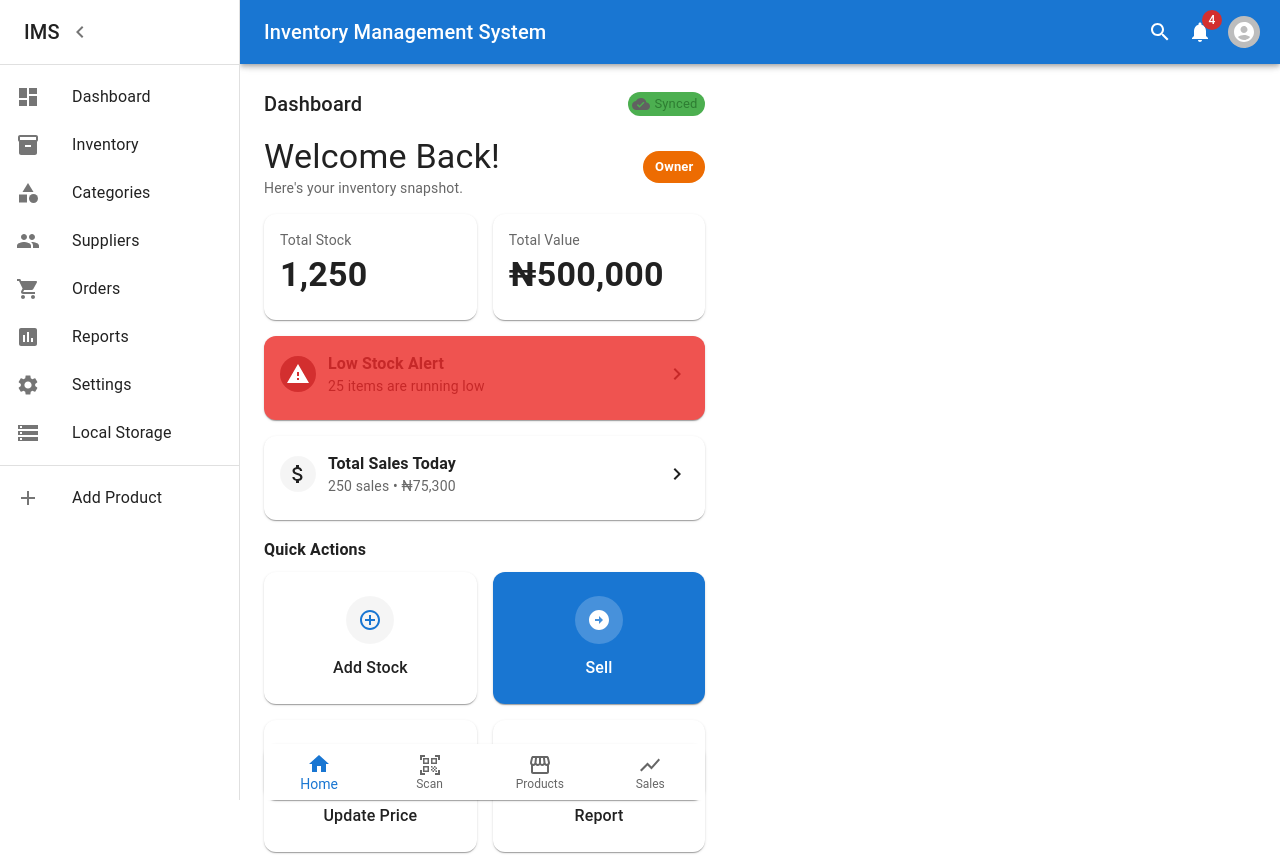
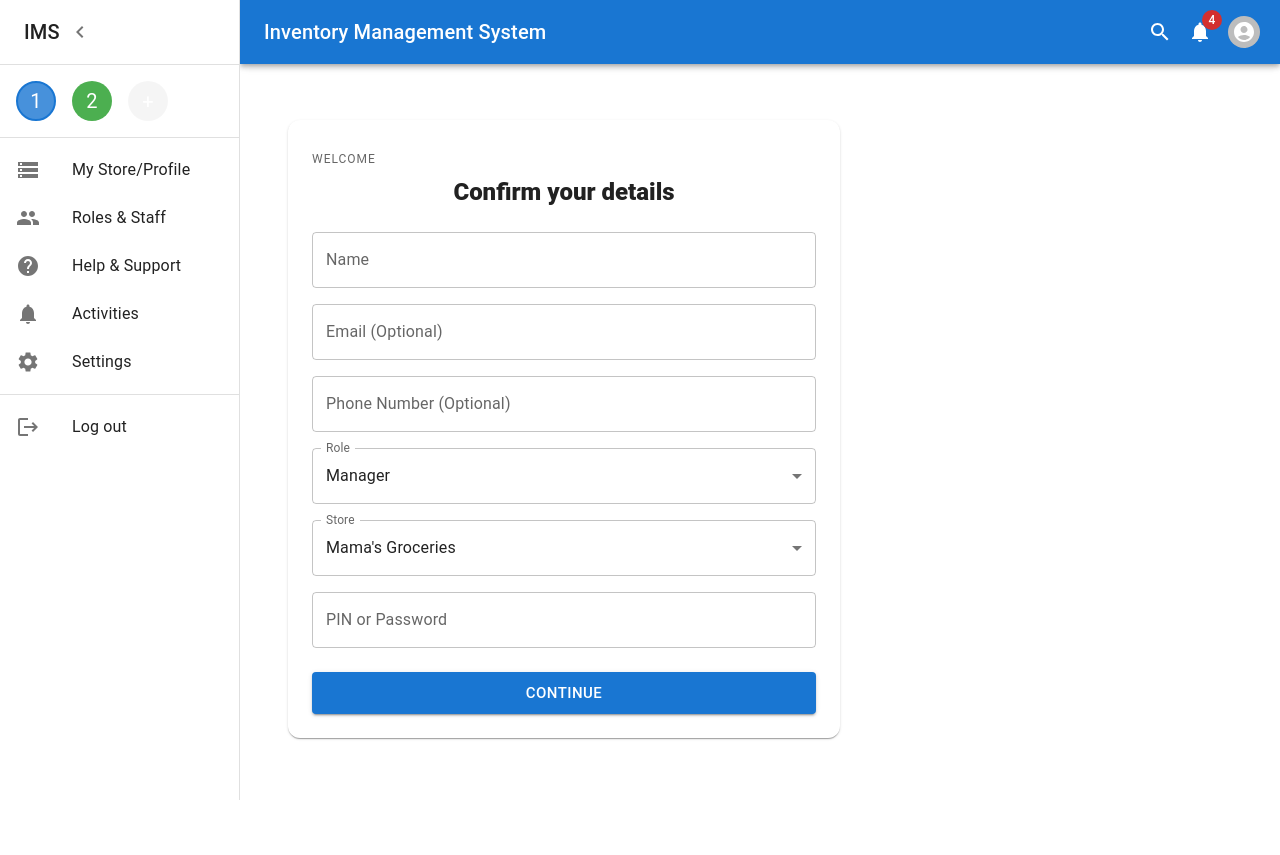
Before and after one commit to olarithecreator/IMS, a React (Create React App) app: page /dashboard/confirm-invite in a window 1280 px wide. Shown: the top 855 px of the page. After the commit the page ends 800 px from the top, so only its background shows below. Built offline with nearby package versions, Linux system fonts and the light colour scheme.

Commit message:
Owner menu (12.0) drawer UI; add AddStaff (15.0), ConfirmInvite (15.1), StaffPinLogin (15.2); routes wired; Roles & Staff links to Add Staff

```diff
--- a/src/App.js
+++ b/src/App.js
@@ -26,6 +26,9 @@ import Categories from './screens/Categories';
 import Suppliers from './screens/Suppliers';
 import Orders from './screens/Orders';
 import Settings from './screens/Settings';
+import AddStaff from './screens/AddStaff';
+import ConfirmInvite from './screens/ConfirmInvite';
+import StaffPinLogin from './screens/StaffPinLogin';
 import ProductDetails from './screens/ProductDetails';
 import AddProduct from './screens/AddProduct';
 import EditProduct from './screens/EditProduct';
@@ -81,6 +84,9 @@ function App() {
           {/* Roles and Staff Routes (14 to 15.2) */}
           <Route path="roles-staff/:step" element={<RolesAndStaff />} />
           <Route path="roles-staff" element={<RolesAndStaff />} />
+          <Route path="roles-staff/add" element={<AddStaff />} />
+          <Route path="confirm-invite" element={<ConfirmInvite />} />
+          <Route path="staff-login" element={<StaffPinLogin />} />
 
           {/* Help and Support Routes (16 to 17) */}
           <Route path="help-support/:step" element={<HelpAndSupport />} />
--- a/src/components/Layout.js
+++ b/src/components/Layout.js
@@ -34,6 +34,8 @@ import {
   Add,
   Search,
   Storage,
+  Help as HelpIcon,
+  Logout as LogoutIcon,
 } from '@mui/icons-material';
 
 const drawerWidth = 240;
@@ -200,27 +202,52 @@ function Layout() {
 				</IconButton>
 			</Toolbar>
 			<Divider />
+			{/* Stores row */}
+			<Box sx={{ display: 'flex', gap: 2, p: 2, alignItems: 'center', overflowX: 'auto' }}>
+				<Avatar sx={{ bgcolor: 'primary.light', border: '2px solid', borderColor: 'primary.main' }}>1</Avatar>
+				<Avatar sx={{ bgcolor: 'success.light' }}>2</Avatar>
+				<Avatar sx={{ bgcolor: 'action.hover' }}>+
+				</Avatar>
+			</Box>
+			<Divider />
 			<List>
-          {menuItems.map((item) => (
-            <ListItem key={item.text} disablePadding>
-              <ListItemButton
-                selected={location.pathname === item.path}
-                onClick={() => handleNavigation(item.path)}
-              >
-                <ListItemIcon>{item.icon}</ListItemIcon>
-                <ListItemText primary={item.text} />
+				<ListItem disablePadding>
+					<ListItemButton onClick={() => handleNavigation('/dashboard/profile')}>
+						<ListItemIcon><Storage /></ListItemIcon>
+						<ListItemText primary="My Store/Profile" />
 					</ListItemButton>
 				</ListItem>
-          ))}
+				<ListItem disablePadding>
+					<ListItemButton onClick={() => handleNavigation('/dashboard/roles-staff')}>
+						<ListItemIcon><People /></ListItemIcon>
+						<ListItemText primary="Roles & Staff" />
+					</ListItemButton>
+				</ListItem>
+				<ListItem disablePadding>
+					<ListItemButton onClick={() => handleNavigation('/dashboard/help-support')}>
+						<ListItemIcon><HelpIcon /></ListItemIcon>
+						<ListItemText primary="Help & Support" />
+					</ListItemButton>
+				</ListItem>
+				<ListItem disablePadding>
+					<ListItemButton onClick={() => handleNavigation('/dashboard/orders')}>
+						<ListItemIcon><Notifications /></ListItemIcon>
+						<ListItemText primary="Activities" />
+					</ListItemButton>
+				</ListItem>
+				<ListItem disablePadding>
+					<ListItemButton onClick={() => handleNavigation('/dashboard/settings')}>
+						<ListItemIcon><Settings /></ListItemIcon>
+						<ListItemText primary="Settings" />
+					</ListItemButton>
+				</ListItem>
 			</List>
 			<Divider />
 			<List>
 				<ListItem disablePadding>
-            <ListItemButton onClick={() => handleNavigation('/dashboard/add-product')}>
-              <ListItemIcon>
-                <Add />
-              </ListItemIcon>
-              <ListItemText primary="Add Product" />
+					<ListItemButton onClick={() => handleNavigation('/logout')}>
+						<ListItemIcon><LogoutIcon /></ListItemIcon>
+						<ListItemText primary="Log out" />
 					</ListItemButton>
 				</ListItem>
 			</List>
--- /dev/null
+++ b/src/screens/AddStaff.js
@@ -0,0 +1,64 @@
+import React, { useState } from 'react';
+import { Box, Typography, Container, Paper, TextField, RadioGroup, FormControlLabel, Radio, Checkbox, FormGroup, Select, MenuItem, InputLabel, FormControl, Button } from '@mui/material';
+
+function AddStaff() {
+  const [name, setName] = useState('');
+  const [phone, setPhone] = useState('');
+  const [roleType, setRoleType] = useState('clerk');
+  const [customRole, setCustomRole] = useState('');
+  const [permissions, setPermissions] = useState({ inventory: false, sales: false, staff: false });
+  const [store, setStore] = useState('Main Street Store');
+
+  return (
+    <Container maxWidth="sm" sx={{ py: { xs: 3, sm: 4 } }}>
+      <Paper sx={{ p: { xs: 2, sm: 3 }, borderRadius: 3 }}>
+        <Typography variant="h6" sx={{ mb: 2 }}>Add New Staff</Typography>
+
+        <TextField fullWidth label="Staff Name" sx={{ mb: 2 }} value={name} onChange={e => setName(e.target.value)} />
+        <TextField fullWidth label="Phone Number (Optional)" sx={{ mb: 3 }} value={phone} onChange={e => setPhone(e.target.value)} />
+
+        <Typography variant="subtitle1" sx={{ fontWeight: 700, mb: 1 }}>Role Assignment</Typography>
+        <Box sx={{ display: 'grid', gap: 2, mb: 2 }}>
+          <Paper variant="outlined" sx={{ p: 2, borderRadius: 2, borderColor: roleType==='clerk'?'primary.main':'divider' }}>
+            <FormControlLabel control={<Radio checked={roleType==='clerk'} onChange={()=>setRoleType('clerk')} />} label={<Box>
+              <Typography sx={{ fontWeight: 700 }}>Clerk</Typography>
+              <Typography variant="body2" color="text.secondary">Can manage inventory and sales</Typography>
+            </Box>} />
+          </Paper>
+          <Paper variant="outlined" sx={{ p: 2, borderRadius: 2, borderColor: roleType==='manager'?'primary.main':'divider' }}>
+            <FormControlLabel control={<Radio checked={roleType==='manager'} onChange={()=>setRoleType('manager')} />} label={<Box>
+              <Typography sx={{ fontWeight: 700 }}>Manager</Typography>
+              <Typography variant="body2" color="text.secondary">Can manage staff, inventory, and sales</Typography>
+            </Box>} />
+          </Paper>
+          <Paper variant="outlined" sx={{ p: 2, borderRadius: 2, borderColor: roleType==='other'?'primary.main':'divider' }}>
+            <FormControlLabel control={<Radio checked={roleType==='other'} onChange={()=>setRoleType('other')} />} label={<Box>
+              <Typography sx={{ fontWeight: 700 }}>Other</Typography>
+              <Typography variant="body2" color="text.secondary">Assign custom role and permissions</Typography>
+            </Box>} />
+            <TextField fullWidth placeholder="Enter Role Name (e.g., Sales Manager)" sx={{ mt: 1 }} disabled={roleType!=='other'} value={customRole} onChange={e=>setCustomRole(e.target.value)} />
+            <Typography variant="subtitle2" sx={{ mt: 2 }}>Permissions</Typography>
+            <FormGroup>
+              <FormControlLabel control={<Checkbox checked={permissions.inventory} onChange={e=>setPermissions({ ...permissions, inventory: e.target.checked })} />} label="Manage Inventory" />
+              <FormControlLabel control={<Checkbox checked={permissions.sales} onChange={e=>setPermissions({ ...permissions, sales: e.target.checked })} />} label="Manage Sales" />
+              <FormControlLabel control={<Checkbox checked={permissions.staff} onChange={e=>setPermissions({ ...permissions, staff: e.target.checked })} />} label="Manage Staff" />
+            </FormGroup>
+          </Paper>
+        </Box>
+
+        <Typography variant="subtitle1" sx={{ fontWeight: 700, mb: 1 }}>Select Store</Typography>
+        <FormControl fullWidth sx={{ mb: 3 }}>
+          <InputLabel>Store</InputLabel>
+          <Select value={store} label="Store" onChange={e => setStore(e.target.value)}>
+            <MenuItem value="Main Street Store">Main Street Store</MenuItem>
+            <MenuItem value="Outlet Branch">Outlet Branch</MenuItem>
+          </Select>
+        </FormControl>
+
+        <Button fullWidth variant="contained" size="large">Send Invite</Button>
+      </Paper>
+    </Container>
+  );
+}
+
+export default AddStaff;
--- /dev/null
+++ b/src/screens/ConfirmInvite.js
@@ -0,0 +1,42 @@
+import React, { useState } from 'react';
+import { Box, Typography, Container, Paper, TextField, Select, MenuItem, FormControl, InputLabel, Button } from '@mui/material';
+
+function ConfirmInvite() {
+  const [name, setName] = useState('');
+  const [email, setEmail] = useState('');
+  const [phone, setPhone] = useState('');
+  const [role, setRole] = useState('Manager');
+  const [store, setStore] = useState("Mama's Groceries");
+  const [pin, setPin] = useState('');
+
+  return (
+    <Container maxWidth="sm" sx={{ py: { xs: 3, sm: 4 } }}>
+      <Paper sx={{ p: { xs: 2, sm: 3 }, borderRadius: 3 }}>
+        <Typography align="center" variant="overline" color="text.secondary">Welcome</Typography>
+        <Typography align="center" variant="h5" sx={{ mb: 3, fontWeight: 800 }}>Confirm your details</Typography>
+        <TextField fullWidth label="Name" sx={{ mb: 2 }} value={name} onChange={e=>setName(e.target.value)} />
+        <TextField fullWidth label="Email (Optional)" sx={{ mb: 2 }} value={email} onChange={e=>setEmail(e.target.value)} />
+        <TextField fullWidth label="Phone Number (Optional)" sx={{ mb: 2 }} value={phone} onChange={e=>setPhone(e.target.value)} />
+
+        <FormControl fullWidth sx={{ mb: 2 }}>
+          <InputLabel>Role</InputLabel>
+          <Select value={role} label="Role" onChange={e=>setRole(e.target.value)}>
+            <MenuItem value="Manager">Manager</MenuItem>
+            <MenuItem value="Clerk">Clerk</MenuItem>
+          </Select>
+        </FormControl>
+        <FormControl fullWidth sx={{ mb: 2 }}>
+          <InputLabel>Store</InputLabel>
+          <Select value={store} label="Store" onChange={e=>setStore(e.target.value)}>
+            <MenuItem value="Mama's Groceries">Mama's Groceries</MenuItem>
+            <MenuItem value="Mainland Branch">Mainland Branch</MenuItem>
+          </Select>
+        </FormControl>
+        <TextField fullWidth label="PIN or Password" placeholder="Create PIN or Password" sx={{ mb: 3 }} value={pin} onChange={e=>setPin(e.target.value)} />
+        <Button fullWidth size="large" variant="contained">Continue</Button>
+      </Paper>
+    </Container>
+  );
+}
+
+export default ConfirmInvite;
--- a/src/screens/RolesAndStaff.js
+++ b/src/screens/RolesAndStaff.js
@@ -304,7 +304,7 @@ const RolesAndStaff = () => {
         <Button
           variant="contained"
           startIcon={<PersonAdd />}
-          onClick={() => handleDialogOpen('addStaff')}
+          onClick={() => navigate('/dashboard/roles-staff/add')}
         >
           Add Staff Member
         </Button>
--- /dev/null
+++ b/src/screens/StaffPinLogin.js
@@ -0,0 +1,43 @@
+import React, { useState } from 'react';
+import { Box, Typography, Container, Paper, TextField, InputAdornment, IconButton, Button, MenuItem, Select, FormControl, InputLabel } from '@mui/material';
+import { Visibility, VisibilityOff, Lock } from '@mui/icons-material';
+
+function StaffPinLogin() {
+  const [store, setStore] = useState('');
+  const [pin, setPin] = useState('');
+  const [show, setShow] = useState(false);
+
+  return (
+    <Container maxWidth="sm" sx={{ py: { xs: 3, sm: 4 } }}>
+      <Paper sx={{ p: { xs: 2, sm: 3 }, borderRadius: 3 }}>
+        <Typography variant="h6" sx={{ mb: 2, textAlign: 'center' }}>Staff Login</Typography>
+
+        <Typography variant="body2" color="text.secondary" sx={{ mb: 1 }}>Store</Typography>
+        <FormControl fullWidth sx={{ mb: 2 }}>
+          <Select value={store} onChange={e=>setStore(e.target.value)} displayEmpty>
+            <MenuItem value=""><em>Select Store</em></MenuItem>
+            <MenuItem value="Main Street Store">Main Street Store</MenuItem>
+            <MenuItem value="Outlet Branch">Outlet Branch</MenuItem>
+          </Select>
+        </FormControl>
+
+        <Typography variant="body2" color="text.secondary" sx={{ mb: 1 }}>PIN</Typography>
+        <TextField fullWidth placeholder="Enter PIN" type={show ? 'text' : 'password'} value={pin} onChange={e=>setPin(e.target.value)}
+          InputProps={{
+            endAdornment: (
+              <InputAdornment position="end">
+                <IconButton onClick={()=>setShow(!show)}>{show ? <VisibilityOff /> : <Visibility />}</IconButton>
+              </InputAdornment>
+            )
+          }}
+          sx={{ mb: 1 }}
+        />
+        <Button variant="text" sx={{ mb: 3 }}>Forgot PIN/Password</Button>
+
+        <Button fullWidth size="large" variant="contained">Login</Button>
+      </Paper>
+    </Container>
+  );
+}
+
+export default StaffPinLogin;
```
Lines whose indentation alone changed are shown as unchanged.
